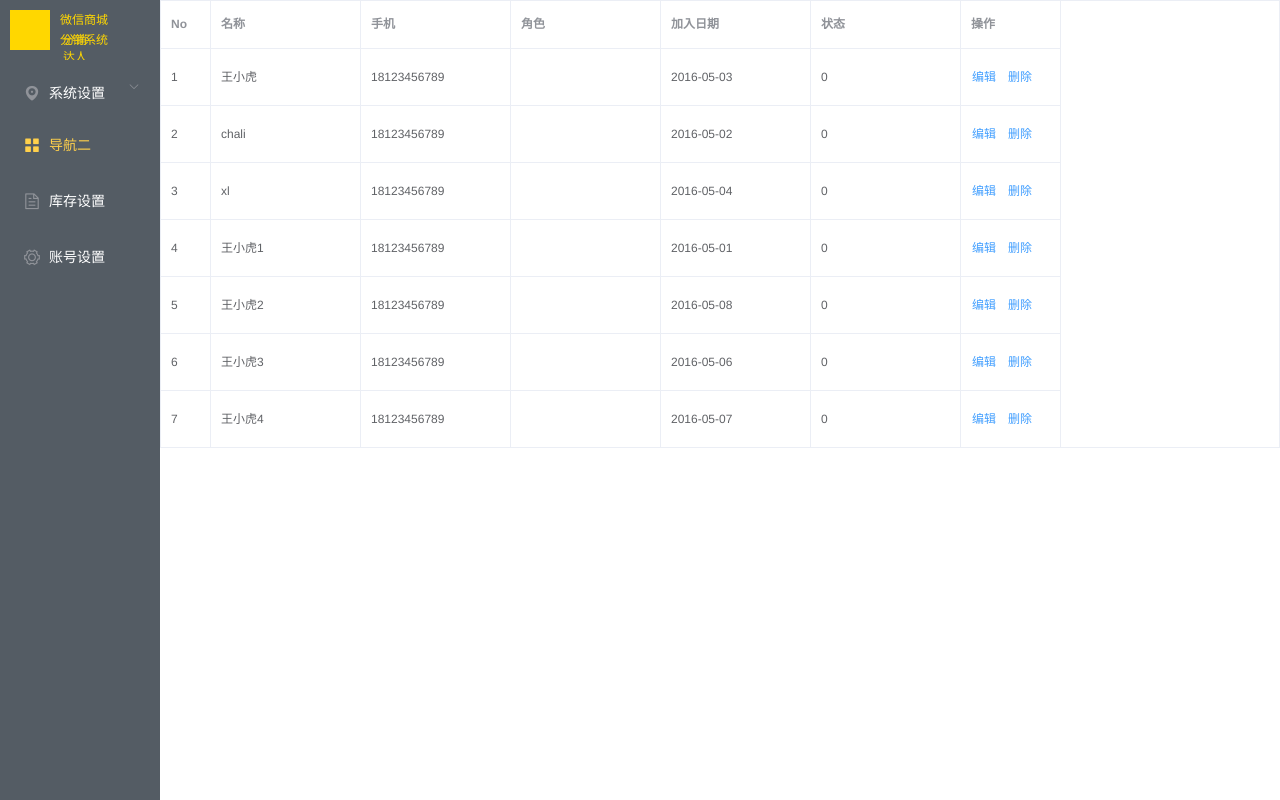
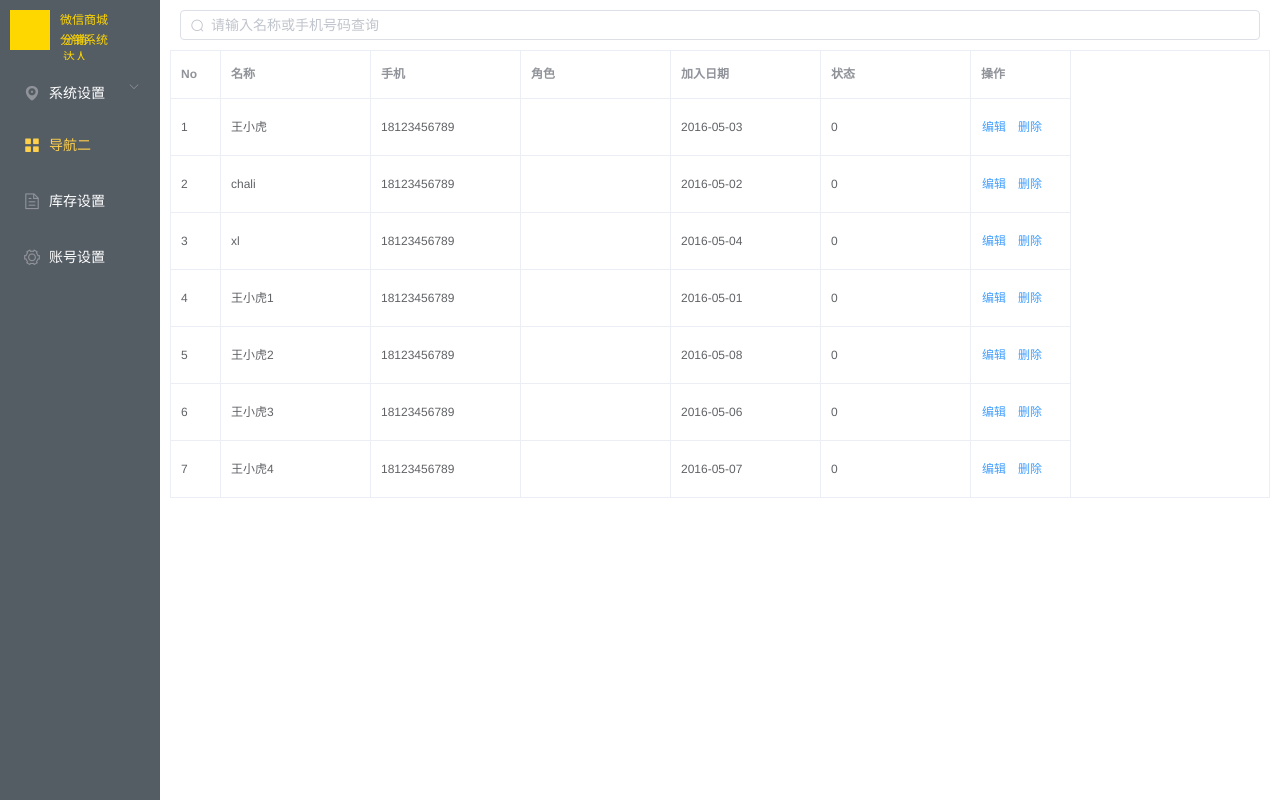
Before and after one commit to 572923574/NewSellOperateSystemH5, a Vue app: page / in a window 1280 px wide. Built offline with nearby package versions, Linux system fonts and the light colour scheme.

Commit message:
account.vue编辑

```diff
--- a/src/App.vue
+++ b/src/App.vue
@@ -21,7 +21,8 @@ export default {
 </script>
 
 <style lang="less">
-html,body {
+html,
+body {
 	height: 100%;
 	overflow: hidden;
 }
@@ -33,8 +34,17 @@ html,body {
 	color: #2c3e50;
 	height: 100%;
 	font-size: 12px;
-  >div{
+	> div {
 		height: 100%;
+  	}
+	.el-input__inner {
+		//覆盖原生的input输入框样式
+		height: 30px;
+		line-height: 30px;
+	}
+	.el-input__icon {
+		// input输入框图标
+		line-height: 30px;
 	}
 }
 * {
--- a/src/views/accountSet/Account.vue
+++ b/src/views/accountSet/Account.vue
@@ -1,6 +1,12 @@
 <template>
-    <div>
-		<div></div>
+    <div class="vuePage">
+		<div class="headDiv">
+			<div class="searchDiv">
+				<el-input :placeholder="searchPlaceholder" prefix-icon="el-icon-search" v-model="searchKey">
+  				</el-input>
+			</div>
+
+		</div>
 		<div>
 			<TableDemo :tableData="tableData"></TableDemo>
 		</div>
@@ -111,7 +117,9 @@ export default {
 					border:true,
 					showRightBtnColumn:true,
 				}
-			}
+			},
+			searchPlaceholder:"请输入名称或手机号码查询",//搜索提示
+			searchKey:"",//搜索输入内容
 		};
 	},
 	methods:{
@@ -121,3 +129,13 @@ export default {
 	}
 };
 </script>
+<style lang="less" scoped>
+.vuePage{
+	padding: 10px;
+	.headDiv{
+		padding: 0px 10px;
+		margin-bottom:10px;
+	}
+
+}
+</style>
```
Lines whose indentation alone changed are shown as unchanged.
